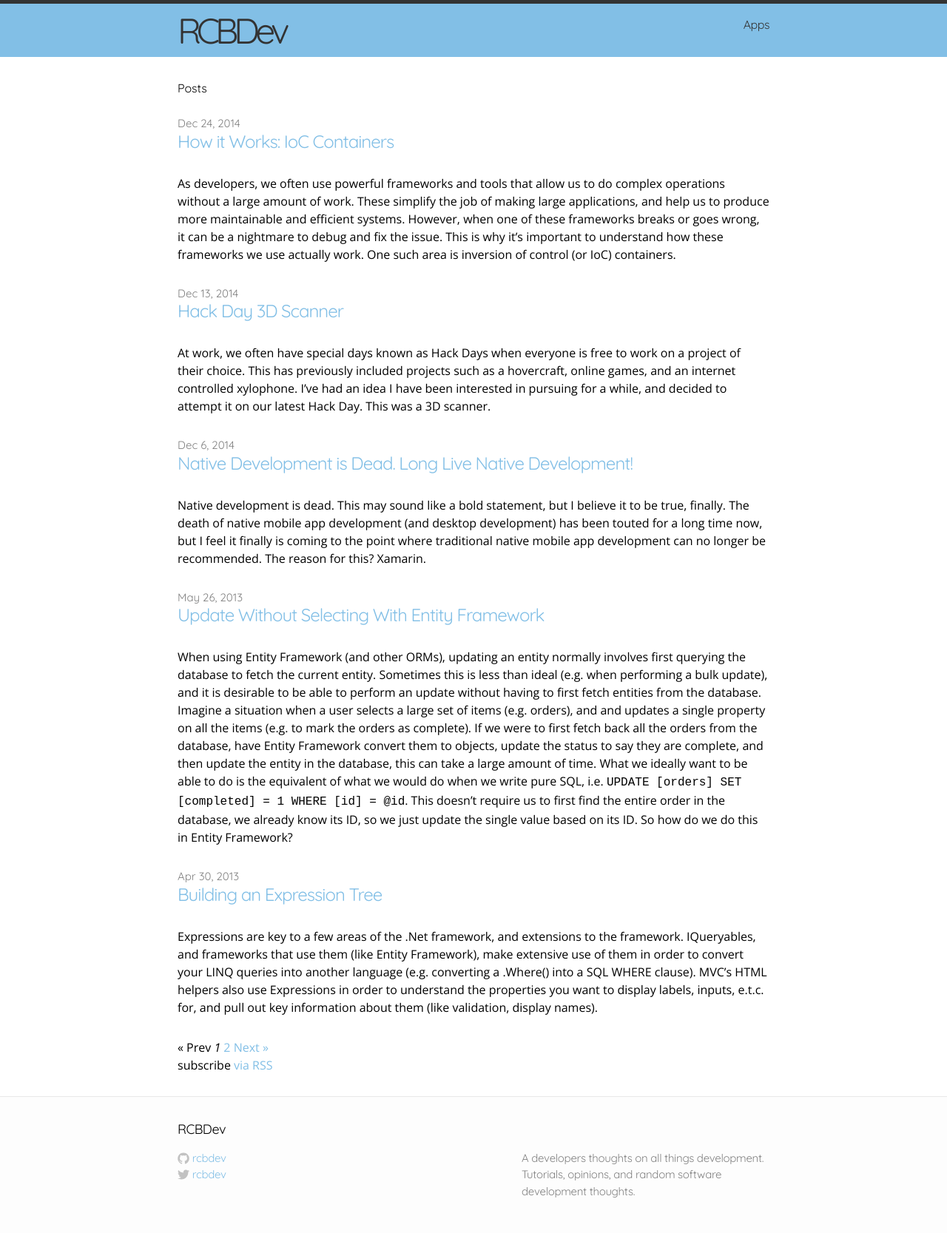
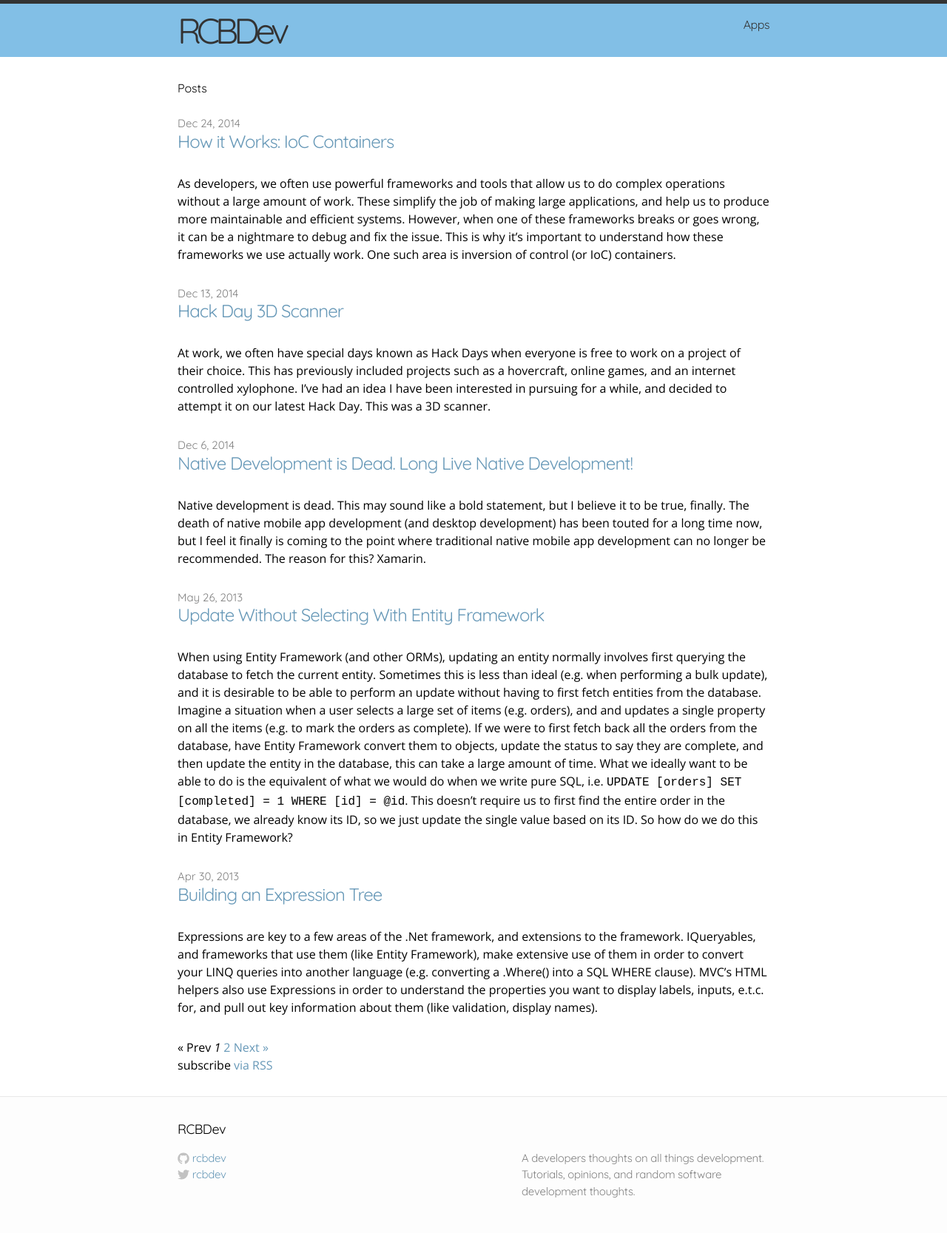
Before and after one commit to rcbdev/blog, a Jekyll site: the page built from index.html, in a window 1280 px wide. Shown: the whole page at 74% size. Built offline with Jekyll 4.4.1, drawn with Linux system fonts in a browser that asks for light colours; the list of posts is cut into pages by our own code.

Commit message:
Changes to link styling

```diff
--- a/css/main.css
+++ b/css/main.css
@@ -18,9 +18,9 @@ body {
 
 h1, h2, h3, h4, h5, h6 { font-size: 100%; font-weight: 400; font-family: 'Quicksand', Helvetica, Arial, sans-serif; }
 
-a         { color: #82bfe6; text-decoration: none; }
+a         { color: #6899B8; text-decoration: none; }
 a:hover   { color: #000; }
-a:visited { color: #6899B8; }
+a:visited { color: #496B81; }
 
 /* Utility */
 
```
